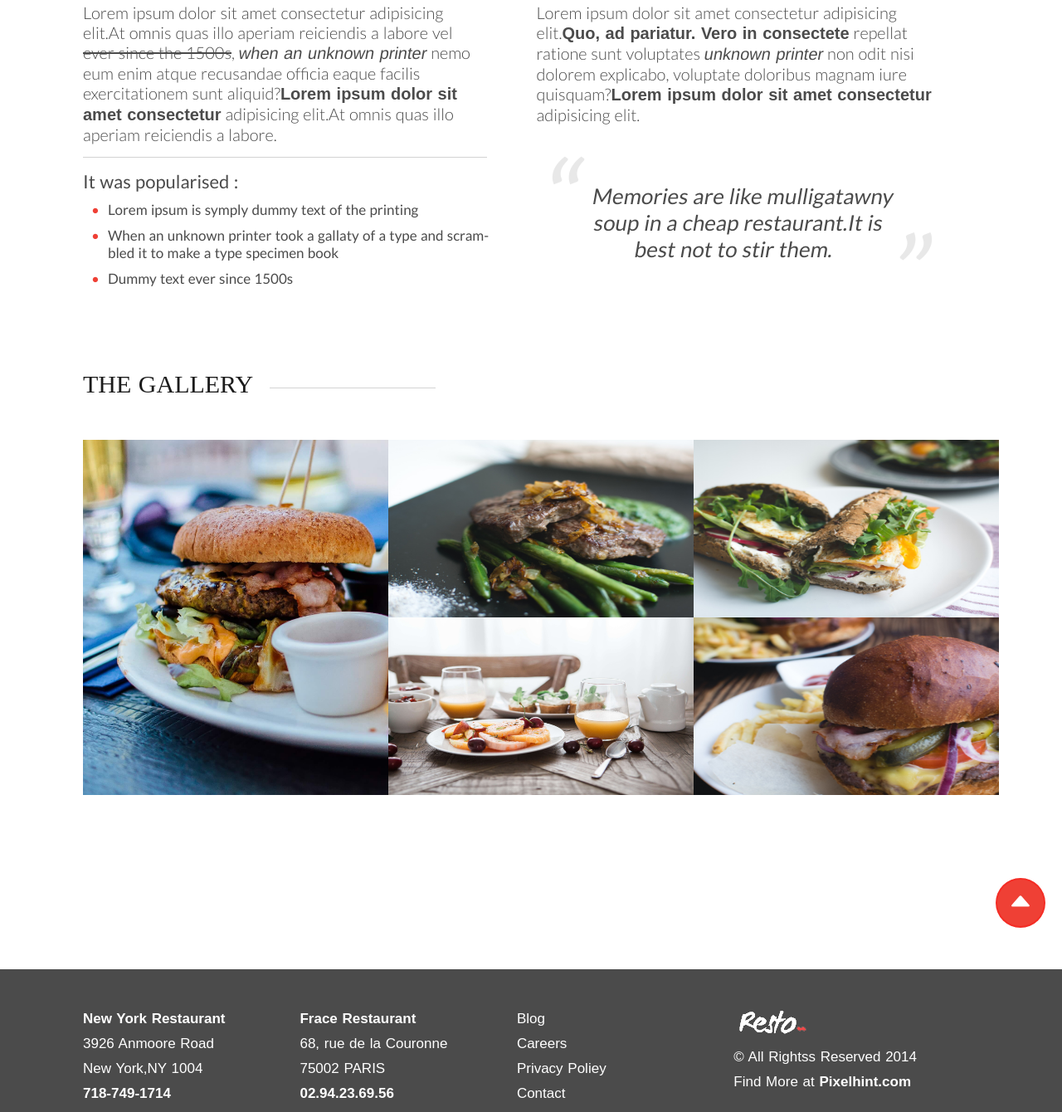
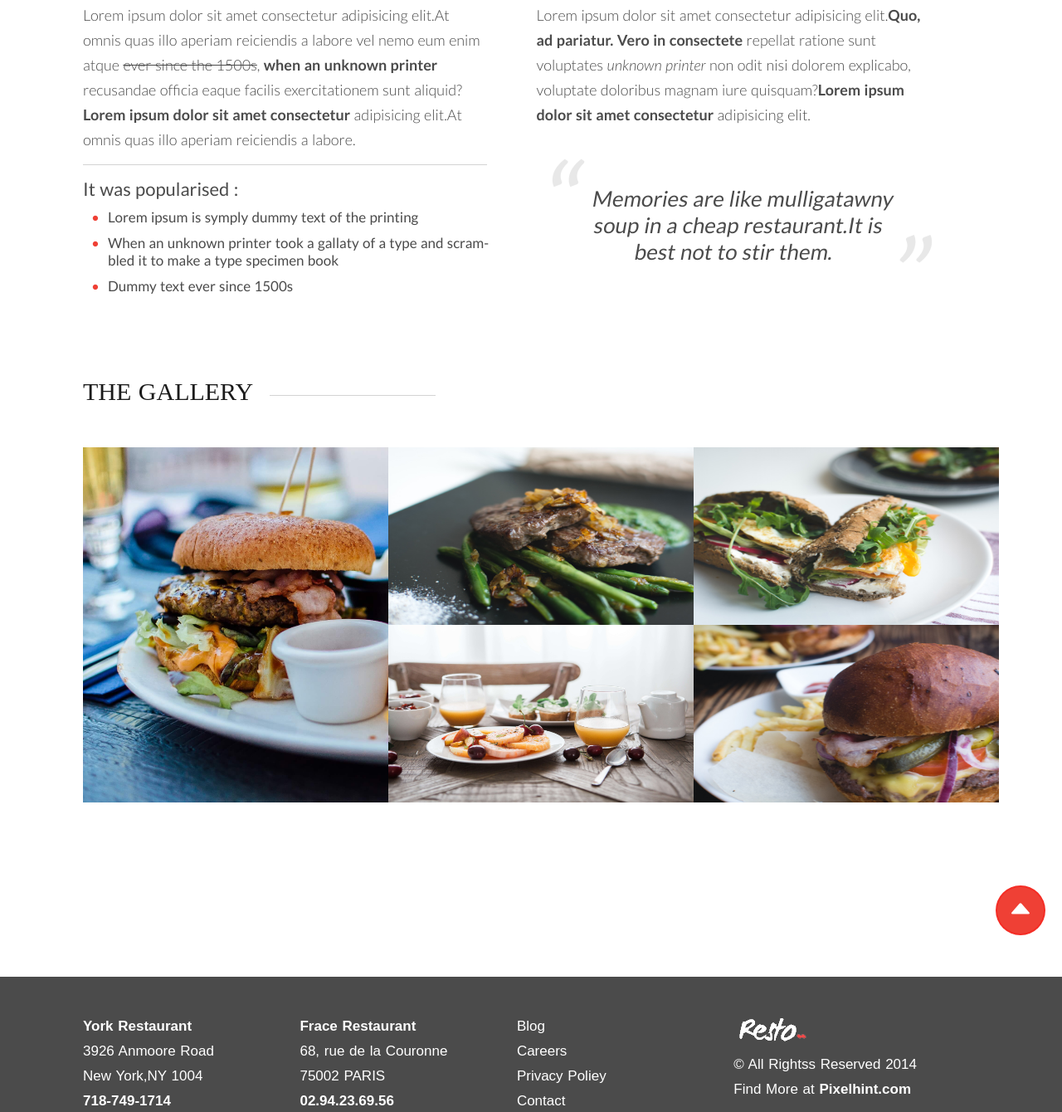
Before and after one commit to MilojeMarkovic/Resto-Project, a website: page index.html in a window 1280 px wide. Shown: the part 1854-3194 px from the top of the page at 83% size. Drawn offline with nearby package versions, Linux system fonts and the light colour scheme; files whose address does not match are found by name; a web font is replaced by a local one.

Commit message:
new commit

```diff
--- a/index.html
+++ b/index.html
@@ -162,7 +162,7 @@
 
             <div class="row container">
                 <div class="con span-1-of-2">
-                    <p class="descritpion-text-left">Lorem ipsum dolor sit amet consectetur adipisicing elit.At omnis quas illo aperiam reiciendis a labore vel <strike>ever since the 1500s</strike>, <span class="curved-text">when an unknown printer</span> nemo eum enim atque recusandae officia eaque facilis exercitationem sunt aliquid?<span class="bolded-text">Lorem ipsum dolor sit amet consectetur</span> adipisicing elit.At omnis quas illo aperiam reiciendis a labore.</p>
+                    <p class="descritpion-text-left">Lorem ipsum dolor sit amet consectetur adipisicing elit.At omnis quas illo aperiam reiciendis a labore vel nemo eum enim atque <strike>ever since the 1500s</strike>, <strong>when an unknown printer</strong> recusandae officia eaque facilis exercitationem sunt aliquid?<strong>Lorem ipsum dolor sit amet consectetur</strong> adipisicing elit.At omnis quas illo aperiam reiciendis a labore.</p>
 
                     <p class="popular-statistics">It was popularised :</p>
 
@@ -176,7 +176,7 @@
                 </div>
 
                 <div class="col span-1-of-2">
-                    <p class="descritpion-text-right">Lorem ipsum dolor sit amet consectetur adipisicing elit.<span class="bolded-text">Quo, ad pariatur. Vero in consectete</span> repellat ratione sunt voluptates <span class="curved-text">unknown printer</span> non odit nisi dolorem explicabo, voluptate doloribus magnam iure quisquam?<span class="bolded-text">Lorem ipsum dolor sit amet consectetur</span> adipisicing elit.</p>
+                    <p class="descritpion-text-right">Lorem ipsum dolor sit amet consectetur adipisicing elit.<strong>Quo, ad pariatur. Vero in consectete</strong> repellat ratione sunt voluptates <i>unknown printer</i> non odit nisi dolorem explicabo, voluptate doloribus magnam iure quisquam?<strong>Lorem ipsum dolor sit amet consectetur</strong> adipisicing elit.</p>
 
                 <div class="quotes">
                     <blockquote class="blockquote">
@@ -228,19 +228,19 @@
             <div class="row container">
                 <div class="col span-1-of-4-footer contact-form">
                 <ul class="contact-list">
-                    <li class="contact-list__item bolded-text">New York Restaurant</li>
+                    <li class="contact-list__item"><strong>York Restaurant</strong></li>
                     <li class="contact-list__item">3926 Anmoore Road</li>
                     <li class="contact-list__item">New York,NY 1004</li>
-                    <li class="contact-list__item bolded-text">718-749-1714</li>
+                    <li class="contact-list__item"><strong>718-749-1714</strong></li>
                 </ul>
                 </div>
 
                 <div class="col span-1-of-4-footer contact-form">
                 <ul class="contact-list">
-                    <li class="contact-list__item bolded-text">Frace Restaurant</li>
+                    <li class="contact-list__item"><strong>Frace Restaurant</strong></li>
                     <li class="contact-list__item">68, rue de la Couronne</li>
                     <li class="contact-list__item">75002 PARIS</li>
-                    <li class="contact-list__item bolded-text">02.94.23.69.56</li>
+                    <li class="contact-list__item"><strong>02.94.23.69.56</strong></li>
                 </ul>
                 </div>
 
@@ -257,7 +257,7 @@
                 <ul class="contact-list">
                     <li class="contact-list__item"><img src="img/logo-white.png" alt="resto-logo"></li>
                     <li class="contact-list__item">&#169; All Rightss Reserved 2014</li>
-                    <li class="contact-list__item">Find More at <span class="bolded-text">Pixelhint.com</span></li>
+                    <li class="contact-list__item">Find More at <strong>Pixelhint.com</strong></li>
                 </ul>
                 </div>
             </div>
@@ -268,7 +268,6 @@
     <script src="animation.js"></script>
 
     <script src="https://code.jquery.com/jquery-1.12.4.js"></script>
-    <script src="https://code.jquery.com/ui/1.12.1/jquery-ui.js"></script>
     <script src="jquery.waypoints.min.js"></script>
 
     </body>
--- a/sass/components/_about.scss
+++ b/sass/components/_about.scss
@@ -24,10 +24,11 @@
     }
 }
 .descritpion-text-left {
-    font-size: 20px;
+    font-size: 18px;
     font-weight: 300;
     padding-right: 30px;
     color: #4b4b4b;
+    line-height: 30px;
 }
 .descritpion-text-left::after {
     display: block;
@@ -40,11 +41,12 @@
     margin-bottom: 15px;
 }
 .descritpion-text-right {
-    font-size: 20px;
+    font-size: 18px;
     font-weight: 300;
     padding-left: 30px;
     margin-bottom: 70px;
     color: #4b4b4b;
+    line-height: 30px;
 }
 .popular-statistics {
     color: #4b4b4b;
--- a/sass/elements/_typhography.scss
+++ b/sass/elements/_typhography.scss
@@ -20,13 +20,3 @@ li {
     //font-family: 'Lato', 'Arial', sans-serif;
     font-family: 'Lato', serif;
 }
-.bolded-text {
-    font-family: 'Arial',sans-serif !important;
-    font-weight: 600 !important;
-}
-.curved-text {
-    display: inline-block;
-    transform: skewX(-10deg) !important;
-    font-family: 'Arial',sans-serif !important;
-    font-weight: 400 !important;
-}
```
Also changed, not shown: sass/components/_sticky.scss (+0 -8 lines), css/style.css.
